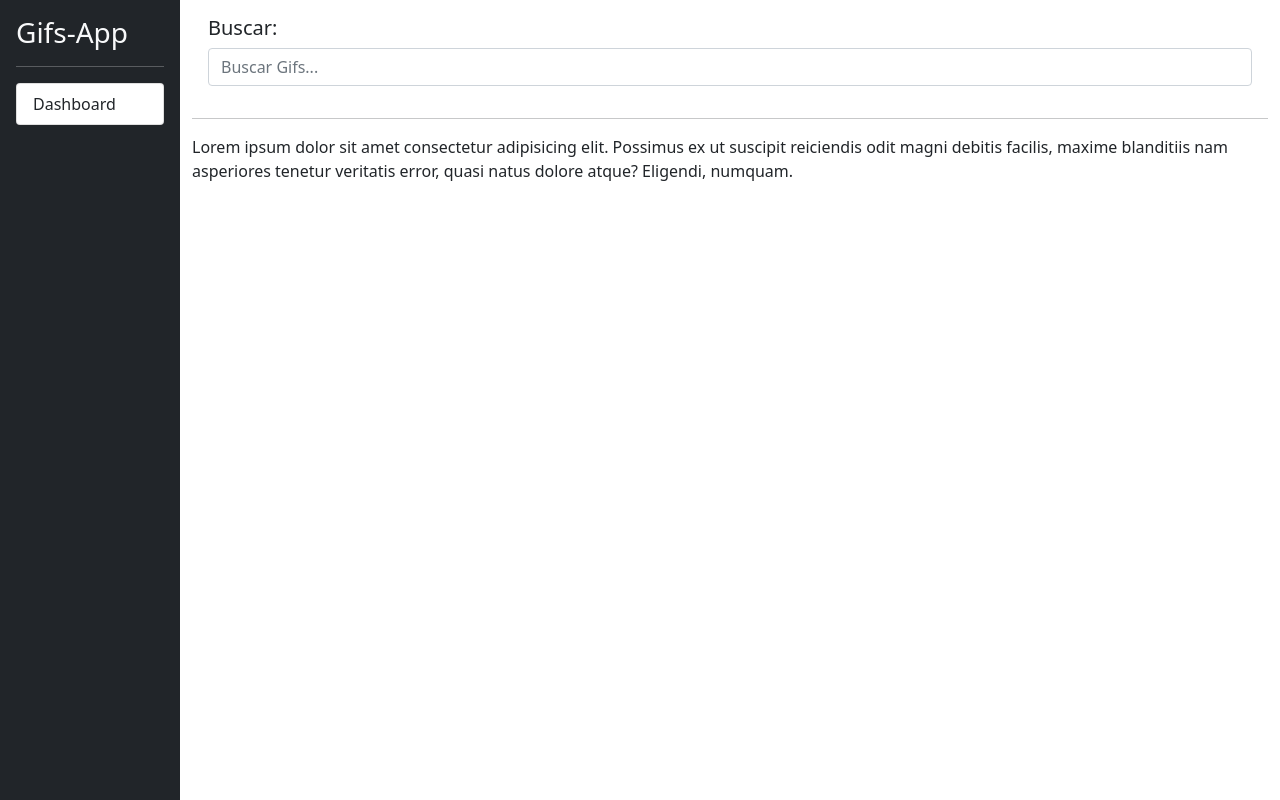
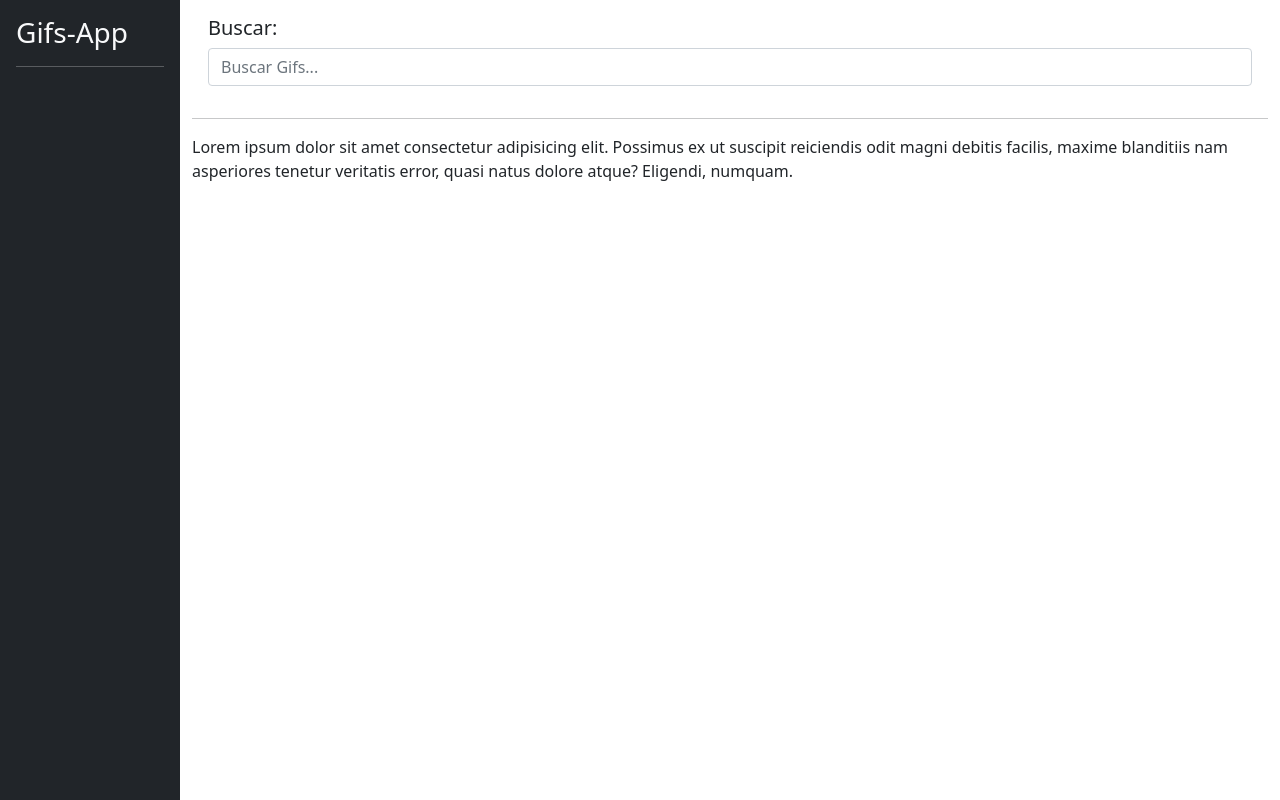
Before and after one commit to profeduardo67fullStack/gifsApp, an Angular app: page / in a window 1280 px wide. Built offline with nearby package versions, Linux system fonts and the light colour scheme.

Commit message:
Se crea lógica para agregar items, en el sidebar
Se hace una inyeccion del servicio, y se crea propiedad para poner ngFor en el HTML

```diff
--- a/src/app/shared/sidebar/sidebar.component.html
+++ b/src/app/shared/sidebar/sidebar.component.html
@@ -5,8 +5,9 @@
     <hr class="text-white">
     <!-- 3.- Creamos el contenido para el historial -->
     <div class="list-group list-reset">
-        <a href="#" class="list-group-item list-group-item-action">
-            Dashboard
+        <a *ngFor="let item of historial"
+            href="#" class="list-group-item list-group-item-action">
+            {{ item }}
         </a>
     </div>
 </div>
--- a/src/app/shared/sidebar/sidebar.component.ts
+++ b/src/app/shared/sidebar/sidebar.component.ts
@@ -1,15 +1,22 @@
 import { Component, OnInit } from '@angular/core';
+import { GifsService } from '../../gifs/services/gifs.service';
 
 @Component({
   selector: 'app-sidebar',
   templateUrl: './sidebar.component.html',
   styleUrls: ['./sidebar.component.css']
 })
-export class SidebarComponent implements OnInit {
+export class SidebarComponent {
 
-  constructor() { }
+  constructor(private gifsService: GifsService) { //Decalrando una variable en el constructora hacemos la inyección de dependencias
+  //Estamos inyectando el servicio
 
-  ngOnInit(): void {
   }
 
+  get historial(){//Creamos una propiedad getter, para poder modificar el HTML
+    return this.gifsService.historial;
+  }
+
+
+
 }
```
